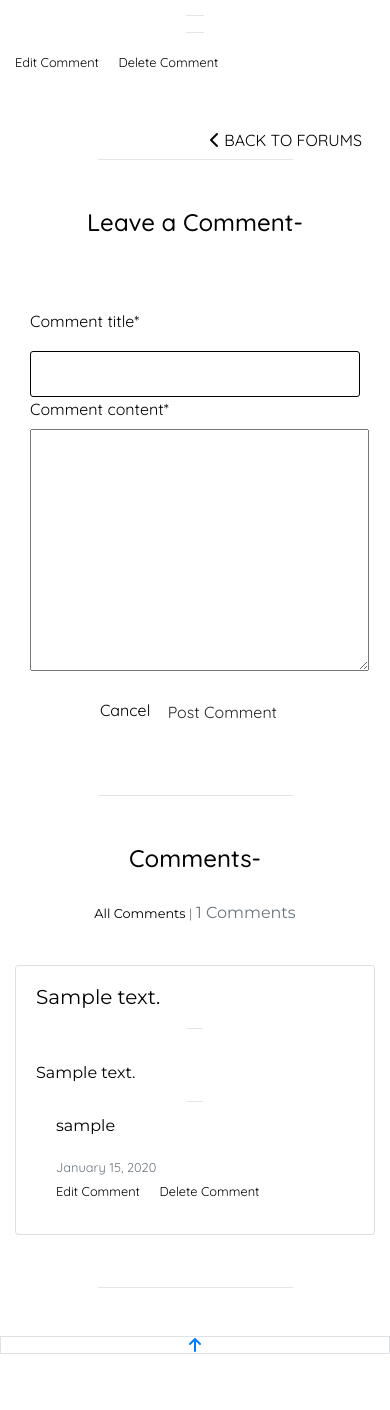
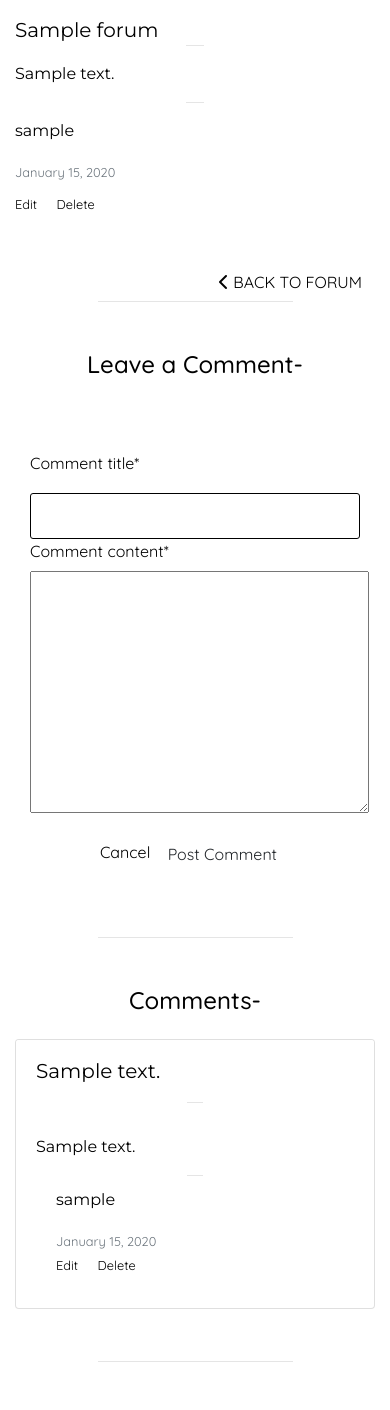
Before and after one commit to Gwen-Bradbury/trust-in-soda-hackathon, a Django app: page /forum/1/ in a window 390 px wide. Shown: the part 319-1729 px from the top of the page. Before the commit the page ends 1673 px from the top, so only its background shows below. Run offline with Django 3.2, Linux system fonts and the light colour scheme; a user stored in the database is signed in; tables that the repository leaves empty hold one stand-in row (values such as "Sample post"); grey boxes marked "Sample" are stand-in pictures; some libraries are stand-ins or nearby versions.

Commit message:
Completed forum functionality (#50)

```diff
--- a/forum/templates/forum/edit_comment.html
+++ b/forum/templates/forum/edit_comment.html
@@ -25,7 +25,7 @@
                             {{ comment_form|crispy }}
                         </fieldset>
                         <div class="text-right">
-                            <a class="btn rounded-5 link-button" href="{% url 'view_blog' %}">Cancel</a>
+                            <a class="btn rounded-5 link-button" href="{% url 'forum' %}">Cancel</a>
                             <button class="btn rounded-5 post-comment continue-button" type="submit">Edit</button>
                         </div>
                     </form>
@@ -34,3 +34,7 @@
         </section>
     </div>
 {% endblock %}
+
+{% block postload_js %}
+    {{ block.super }}
+{% endblock %}
--- a/forum/templates/forum/forum_comments.html
+++ b/forum/templates/forum/forum_comments.html
@@ -1,6 +1,8 @@
 {% extends "base.html" %}
 
 {% load static %}
+
+{% load crispy_forms_tags %}
 
 {% block page_header %}
 <!-- Push Content Down Page -->
@@ -20,13 +22,13 @@
         <div class="col-sm-6 offset-sm-3 col-md-4 offset-md-4">
             <div class="image-container mt-5 mb-3 border-blue">
                 <!-- Get 'Blog Image' or 'No Image' Image -->
-                {% if post.image %}
-                    <a href="{{ comment.image.url }}" target="_blank">
-                    <img class="card-img-top img-fluid blog-detail" src="{{ comment.image.url }}" alt="{{ comment.comment_title }}">
+                {% if forum.image %}
+                    <a href="{{ forum.image.url }}" target="_blank">
+                    <img class="card-img-top img-fluid blog-detail" src="{{ forum.image.url }}" alt="{{ forum.forum_name }}">
                     </a>
                 {% else %}
                     <a href="">
-                    <img class="card-img-top img-fluid blog-detail" src="{{ MEDIA_URL }}noimage.png" alt="{{ comment.comment_title }}">
+                    <img class="card-img-top img-fluid blog-detail" src="{{ MEDIA_URL }}noimage.png" alt="{{ forum.forum_name }}">
                     </a>
                 {% endif %}
             </div>
@@ -34,18 +36,18 @@
         <div class="col-sm-12 col-md-4 offset-md-4">
             <div class="product-details-container mb-5 mt-md-5">
                 <!-- Get Post Information -->
-                <p class="lead mb-0">{{ comment.comment_title }}</p>
+                <p class="lead mb-0">{{ forum.forum_name }}</p>
                 <hr>
-                <p class="mt-3">{{ comment.comment_content }}</p>
+                <p class="mt-3">{{ forum.forum_description }}</p>
                 <hr>
-                <p class="mt-3">{{ comment.comment_author }}</p>
-                <small class="text-muted">{{ comment.comment_date_posted|date:'F d, Y' }}</small>
+                <p class="mt-3">{{ forum.forum_creator }}</p>
+                <small class="text-muted">{{ forum.forum_date_created|date:'F d, Y' }}</small>
                 <!-- Superuser Edit and Delete Buttons -->
                 {% if request.user.is_superuser %}
                     <div class="block mt-2">
                         <small>
-                            <a class="link-button" href="{% url 'edit_post' post.id %}">Edit Comment</a>
-                            <a class="delete-button ml-3" href="{% url 'delete_post' post.id %}">Delete Comment</a>
+                            <a class="link-button" href="{% url 'edit_forum' forum.id %}">Edit</a>
+                            <a class="delete-button ml-3" href="{% url 'delete_forum' forum.id %}">Delete</a>
                         </small>
                     </div>
                 {% endif %}
@@ -55,11 +57,11 @@
 </div>
 <!-- Back to Forum Button -->
 <div class="col-sm-12 col-md-4 offset-md-6 text-right">
-    <a href="{% url 'view_blog' %}" class="btn">
+    <a href="{% url 'forum' %}" class="btn">
     <span class="icon">
         <i class="fas fa-chevron-left"></i>
     </span>
-    <span class="text-uppercase link-button">Back to Forums</span>
+    <span class="text-uppercase link-button">Back to Forum</span>
     </a>
 </div>
 <hr class="w-50 mb-5">
@@ -78,7 +80,7 @@
                     {{ comment_form|crispy }}
                 </fieldset>
                 <div class="mb-3 text-center">
-                    <a class="link-button" href="{% url 'blog_detail' post.id %}">Cancel</a>
+                    <a class="link-button" href="{% url 'forum_comments' forum.id %}">Cancel</a>
                     <button class="btn post-comment continue-button" type="submit">Post Comment</button>
                 </div>
             </form>
@@ -93,23 +95,10 @@
             <h4>Comments-</h4>
         </div>
     </div>
-    <div class="row">
-        <div class="product-container col-10 offset-1">
-            <div class="row mt-1 mb-2">
-                <div class="col-12 col-md-6 order-md-first">
-                    <p class="text-muted mt-3 text-center text-md-left">
-                        <!-- Comment Counter -->
-                        <span class="small"><a href="{% url 'blog_detail' post.id %}" class="link-button">All Comments</a> | </span>
-                        {{ comments|length }} Comments
-                    </p>
-                </div>
-            </div>
-        </div>
-    </div>
     <div class="row mt-3">
         {% if not comments.all %}
             <div class="col-12 mb-5">
-                <p class="text-center">No Comments yet for this forum.</p>
+                <p class="text-center">No Comments yet for this post.</p>
             </div>
         {% else %}
             {% for comment in comments %}
@@ -128,8 +117,8 @@
                                 {% if comment.comment_author == user or request.user.is_superuser %}
                                     <div class="block">
                                         <small class="mt-2">
-                                            <a class="link-button" href="{% url 'edit_comment' comment.id %}">Edit Comment</a>
-                                            <a class="delete-button ml-3" href="{% url 'delete_comment' comment.id %}">Delete Comment</a>
+                                            <a class="link-button" href="{% url 'edit_comment' comment.id %}">Edit</a>
+                                            <a class="delete-button ml-3" href="{% url 'delete_comment' comment.id %}">Delete</a>
                                         </small>
                                     </div>
                                 {% endif %}
@@ -142,19 +131,8 @@
         {% endif %}
     </div>
 </div>
-<!-- Back To Top Button -->
-<div class="to-top-button shadow-sm rounded-5 border">
-    <a class="to-top-link d-flex h-100">
-        <i class="fas fa-arrow-up mx-auto my-auto"></i>
-    </a>
-</div>
 {% endblock %}
 
-{% block postloadjs %}
-{{ block.super }}
-<script type="text/javascript">
-   $('.btt-link').click(function (e) {
-      window.scrollTo(0, 0)
-   })
-</script>
+{% block postload_js %}
+    {{ block.super }}
 {% endblock %}
--- a/forum/views.py
+++ b/forum/views.py
@@ -13,10 +13,11 @@ from .forms import CommentForm, AddForumForm
 
 def view_forum(request):
     """ Returns forum.html """
+    template = 'forum/forum.html'
     context = {
         'forum': Forum.objects.all()
     }
-    return render(request, 'blog/blog.html', context)
+    return render(request, template, context)
 
 
 @login_required
@@ -65,7 +66,7 @@ def edit_comment(request, comment_id):
             if comment_form.is_valid():
                 comment_form.save()
                 messages.success(request, 'Comment successfully updated')
-                return redirect(reverse('view_forum'))
+                return redirect(reverse('forum' ))
             else:
                 messages.error(request,
                                'Error - Please check form is valid and \
@@ -94,7 +95,7 @@ def delete_comment(request, comment_id):
         """ Delete Comment """
         comment.delete()
         messages.success(request, 'Comment deleted')
-        return redirect(reverse('view_forum'))
+        return redirect(reverse('forum'))
     else:
         messages.error(request, 'Sorry, only the comment author can do that')
         return redirect(reverse('home'))
@@ -123,7 +124,7 @@ def add_forum(request):
     else:
         add_forum_form = AddForumForm()
 
-    template = 'blog/add_forum.html'
+    template = 'forum/add_forum.html'
     context = {
         'add_forum_form': add_forum_form,
         'on_profile_page': True
@@ -145,7 +146,7 @@ def edit_forum(request, forum_id):
         add_forum_form = AddForumForm(request.POST, request.FILES, instance=forum)
         if add_forum_form.is_valid():
             add_forum_form.save()
-            messages.success(request, 'Post successfully updated')
+            messages.success(request, 'Forum successfully updated')
             return redirect(reverse('forum_comments', args=[forum.id]))
         else:
             messages.error(request,
@@ -154,7 +155,7 @@ def edit_forum(request, forum_id):
         add_forum_form = AddForumForm(instance=forum)
         messages.info(request, f'You are editing {forum.forum_name}')
 
-    template = 'blog/edit_post.html'
+    template = 'forum/edit_forum.html'
     context = {
         'add_forum_form': add_forum_form,
         'forum': forum,
@@ -174,4 +175,4 @@ def delete_forum(request, forum_id):
     forum = get_object_or_404(Forum, pk=forum_id)
     forum.delete()
     messages.success(request, 'Forum deleted')
-    return redirect(reverse('view_forum'))
+    return redirect(reverse('forum'))
--- a/forum/widgets.py
+++ b/forum/widgets.py
@@ -6,4 +6,4 @@ class CustomClearableFileInput(ClearableFileInput):
     clear_checkbox_label = _('Remove')
     initial_text = _('Current Image')
     input_text = _('')
-    template_name = 'blog/custom_widgets/custom_clearablefile_input.html'
+    template_name = 'forum/custom_widgets/custom_clearablefile_input.html'
--- a/static/css/base.css
+++ b/static/css/base.css
@@ -1,4 +1,9 @@
 @import url('https://fonts.googleapis.com/css2?family=Montserrat&family=Quicksand:wght@300;400;500;700&display=swap');
+
+html {
+    height: 100%;
+}
+
 :root {
     --white: #FFFFFF;
     --black: #000000;
--- a/templates/base.html
+++ b/templates/base.html
@@ -7,6 +7,7 @@
         {% block meta %}
             <meta charset="utf-8">
             <meta name="viewport" content="width=device-width, initial-scale=1, shrink-to-fit=no">
+            <meta http-equiv="X-UA Compatible" content="ie=edge">
         {% endblock %}
 
         {% block extra_meta %}
```
Also changed, not shown: forum/templates/forum/add_forum.html (+51 -0 lines), forum/templates/forum/edit_forum.html (+7 -1 lines), forum/templates/forum/forum.html (+6 -3 lines), forum/templates/forum/includes/js/current_image_js.html (added, +7 -0 lines).
